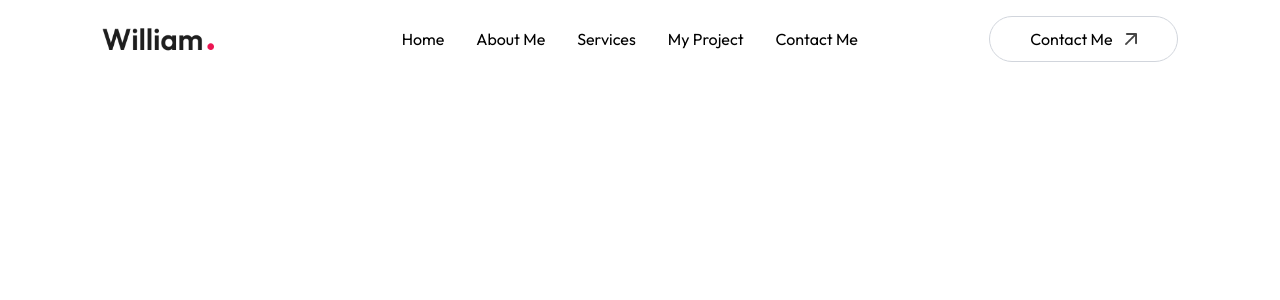
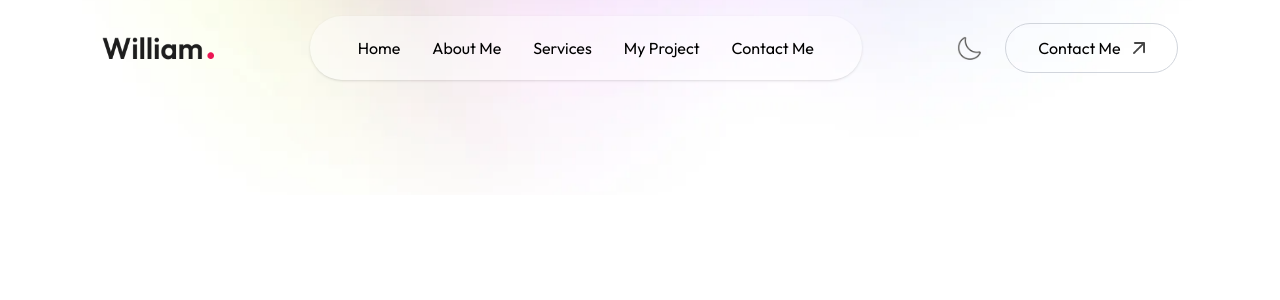
Before and after one commit to SumYu02/portfolio-website, a Next.js app: page / in a window 1280 px wide. Shown: the top 300 px of the page. Built offline with nearby package versions, Linux system fonts and the light colour scheme; a web font is replaced by a local one.

Commit message:
navbar design update

```diff
--- a/app/components/Navbar.jsx
+++ b/app/components/Navbar.jsx
@@ -5,16 +5,24 @@ import Image from "next/image";
 const Navbar = () => {
   return (
     <>
-      <nav className="w-full fixed px-5 lg:px-8 xl:px-[8%] py-4 flex items-center justify-between z-50">
+      <div className="fixed top-0 right-0 w-full -z-10 translate-y-[-80%]">
+        <Image
+          src={assets.header_bg_color}
+          alt="background"
+          className="w-full"
+        />
+      </div>
+      <nav className="w-full fixed px-5 lg:px-8 xl:px-[8%] py-4 flex items-center justify-center z-50">
+        <div className="flex items-center justify-between w-full max-w-7xl">
           <a href="#top">
             <Image
               src={assets.logo}
               alt="logo"
-            className="w-28 cursor-pointer mr-14"
+              className="w-28 cursor-pointer"
             />
           </a>
 
-        <ul className="hidden md:flex items-center gap-6 lg:gap-8">
+          <ul className="hidden md:flex items-center gap-6 lg:gap-8 px-12 py-5 bg-white/40 rounded-full shadow-sm">
             <li>
               <a href="#top">Home</a>
             </li>
@@ -32,14 +40,43 @@ const Navbar = () => {
             </li>
           </ul>
 
-        <div>
+          <div className="flex items-center gap-6">
+            <button className="flex items-center">
+              <Image src={assets.moon_icon} alt="" className="w-6" />
+            </button>
             <a
               href="#contact"
-            className="hidden lg:flex items-center gap-3 border-gray-300 rounded-full border px-10 py-2.5 "
+              className="hidden lg:flex items-center gap-3 border-gray-300 rounded-full border px-8 py-3"
             >
               Contact Me
               <Image src={assets.arrow_icon} className="w-3" alt="arrow" />
             </a>
+
+            <button className="block lg:hidden ml-3">
+              <Image src={assets.menu_black} alt="" className="w-6" />
+            </button>
+          </div>
+
+          <ul className="md:hidden flex flex-col gap-4 py-20 px-10 fixed -right-0 top-0 bottom-0 w-64 h-screen bg-gray-50 transition duration-500">
+            <div className="absolute top-6 right-6">
+              <Image src={assets.close_black} alt="" className="w-4" />
+            </div>
+            <li>
+              <a href="#top">Home</a>
+            </li>
+            <li>
+              <a href="#about">About Me</a>
+            </li>
+            <li>
+              <a href="#services">Services</a>
+            </li>
+            <li>
+              <a href="#projects">My Project</a>
+            </li>
+            <li>
+              <a href="#contact">Contact Me</a>
+            </li>
+          </ul>
         </div>
       </nav>
     </>
```
Lines whose indentation alone changed are shown as unchanged.
